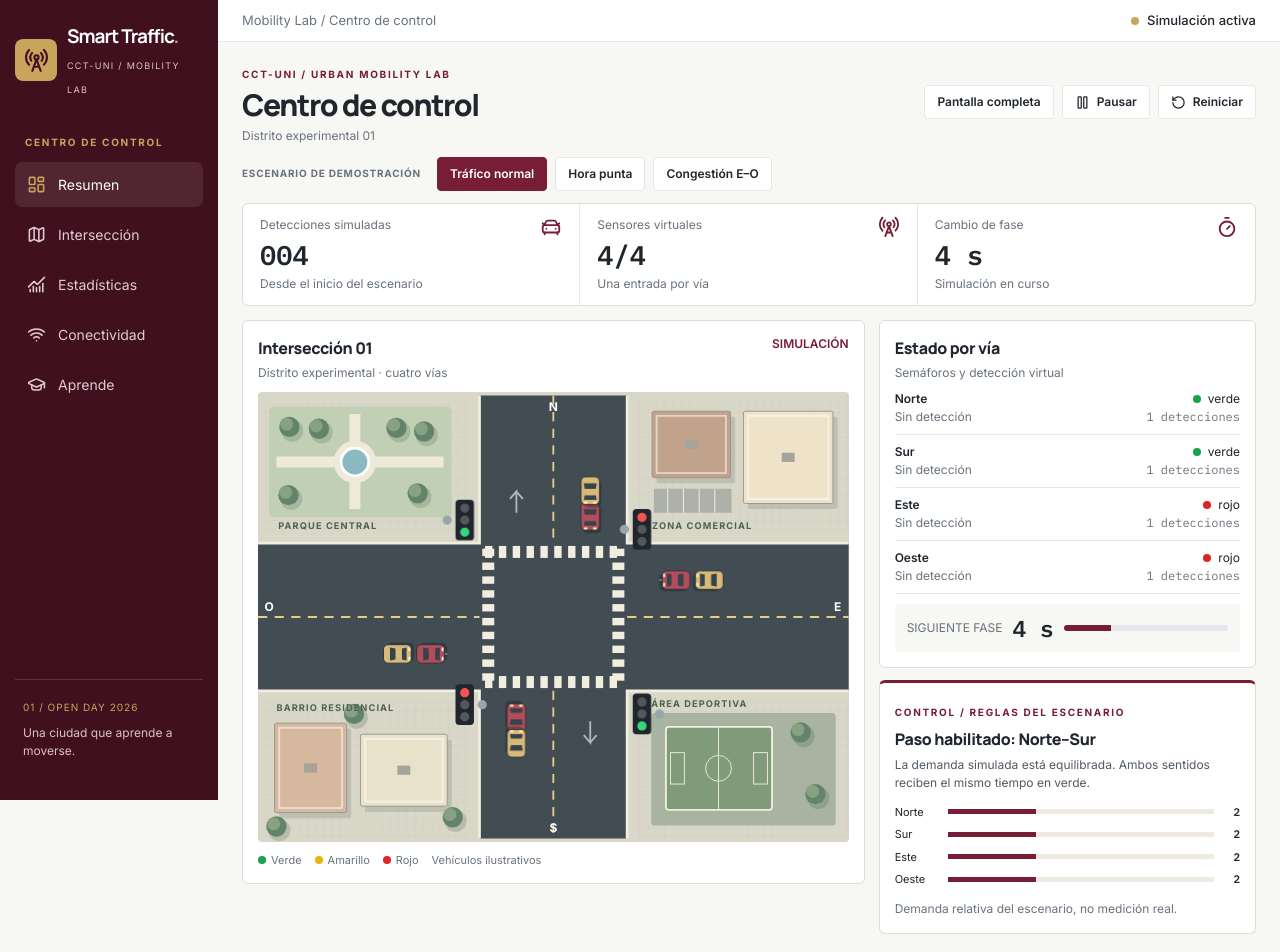
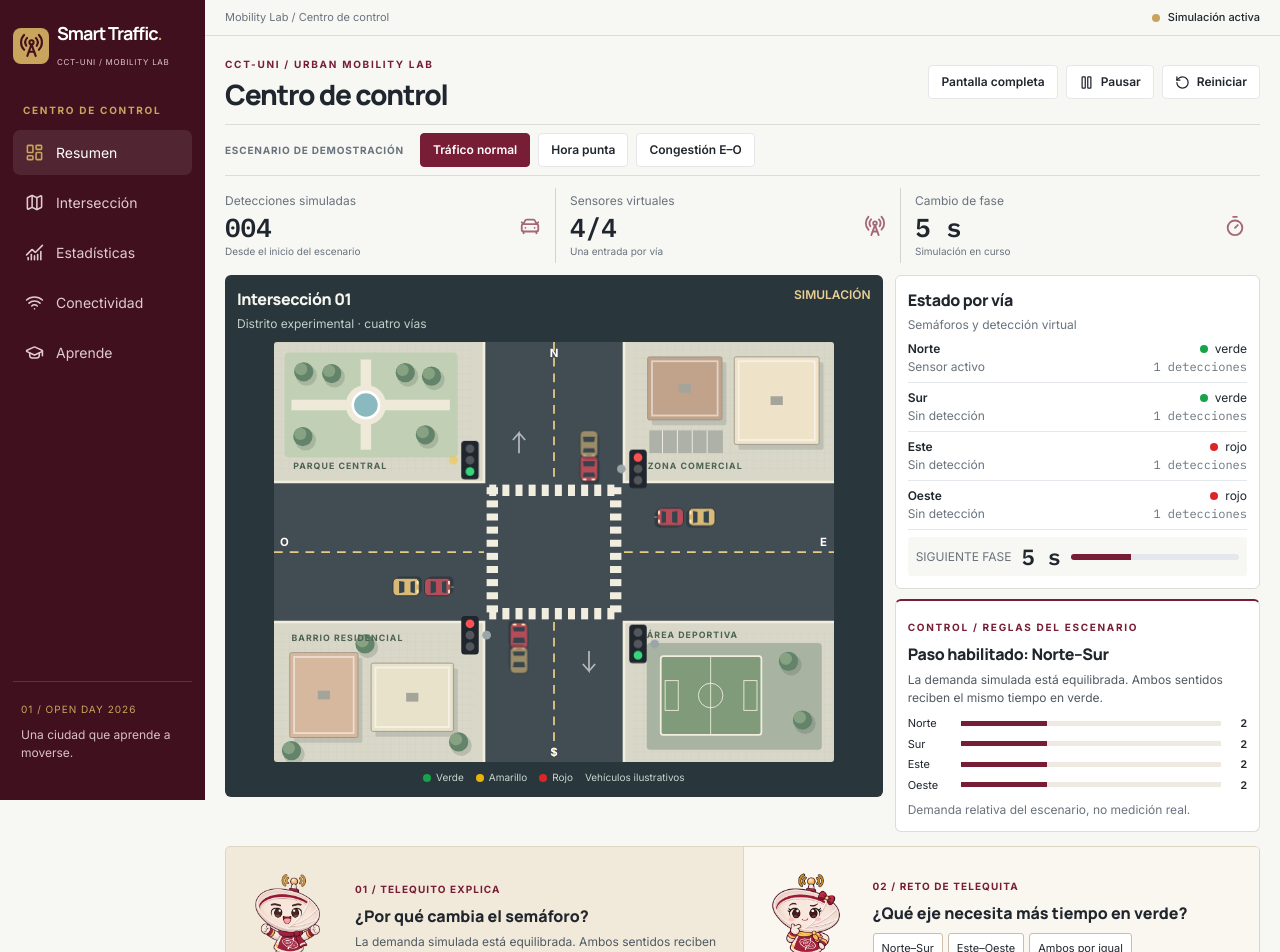
Before and after one commit to mafeeer29/smart-traffic-cct, a React (Vite) app in the folder dashboard/: page / in a window 1280 px wide. Shown: the top 952 px of the page. Built offline with nearby package versions, Linux system fonts and the light colour scheme.

Commit message:
style: redesign map-first operations console and mascot learning strip

```diff
--- a/dashboard/src/App.css
+++ b/dashboard/src/App.css
@@ -38,3 +38,24 @@
 @media(max-width:1050px){.st-sidebar{width:190px}.st-content{padding:16px}.st-hero{align-items:start}}
 @media(max-width:760px){.st-sidebar{width:100%;padding:12px}.st-brand{margin-bottom:10px}.st-content{padding:12px}.st-hero h1{font-size:25px}.st-workspace,.st-bottom{grid-template-columns:1fr}.st-metrics{grid-template-columns:1fr}.st-metric{border-right:0;border-bottom:1px solid #e4e7eb}.st-metric:last-child{border-bottom:0}.st-map{height:auto}.st-scenario{gap:6px}}
 @media(prefers-reduced-motion:reduce){.st-car-moving,.st-sensor{animation:none!important}}
+
+/* V0.3 / field operations: compact navigation, map-first console, editorial guide */
+.st-sidebar{width:205px;background:#40101e;padding:20px 13px}
+.st-brand{gap:8px;margin-bottom:32px}.st-brand-icon{width:36px;height:36px}.st-brand strong{font-size:18px;white-space:nowrap}.st-brand small{font-size:8px;letter-spacing:.7px;white-space:nowrap}
+.st-header{background:#f7f7f3;border-bottom:1px solid #dddcd5;min-height:36px;padding:7px 20px;font-size:11px}
+.st-content{padding:14px 20px 24px;max-width:none}
+.st-hero{margin-bottom:10px}.st-hero h1{font-size:28px;letter-spacing:-1.2px}.st-hero p{display:none}
+.st-scenario{padding:8px 0;border-top:1px solid #dddcd5;border-bottom:1px solid #dddcd5;margin-bottom:12px}
+.st-metrics{border:0;border-radius:0;background:transparent;margin-bottom:12px;grid-template-columns:repeat(3,minmax(0,1fr))}
+.st-metric{padding:4px 14px 4px 0;align-items:center;border-right:1px solid #d6d3ca;margin-right:14px}.st-metric:last-child{margin-right:0}.st-metric strong{font-size:26px;margin:0}.st-metric svg{opacity:.65}.st-metric .st-muted:last-child{font-size:10px}
+.st-workspace{grid-template-columns:minmax(0,1.8fr) minmax(260px,1fr);gap:12px}
+.st-map-panel{background:#29363b;color:#f6f5ee;border:0;padding:12px;overflow:hidden}
+.st-map-panel .st-muted{color:#c3ceca}.st-map-panel .text-brand-700{color:#e9cf97}
+.st-map{height:auto;max-height:clamp(245px,calc(100dvh - 380px),530px);aspect-ratio:4/3;background:transparent;margin:9px auto 0;width:auto;max-width:100%;border-radius:3px}
+.st-map-caption{color:#cbd5cf;justify-content:center;gap:12px;font-size:10px;margin-top:8px}
+.st-stack{gap:10px}.st-stack .st-panel{padding:12px}.st-lane{padding:6px 0}.st-timer{margin-top:7px;padding:5px 8px}.st-timer strong{font-size:22px}.st-decision{border-top:2px solid #781d36}.st-demand{margin:8px 0;gap:4px}
+.lab-below{margin-top:14px}.lab-guide{display:grid;grid-template-columns:1fr 1fr;background:#f1e9da;border:1px solid #ded5c4;border-radius:5px;overflow:hidden}.lab-guide-main,.lab-quiz{display:grid;grid-template-columns:100px minmax(0,1fr);align-items:center;gap:14px;padding:15px}.lab-quiz{border-left:1px solid #ded5c4;background:#faf7f0}.lab-guide img{width:100%;height:120px;object-fit:contain}.lab-kicker{font-size:10px;letter-spacing:1.1px;font-weight:800;color:#781d36}.lab-guide h2,.lab-guide h3{font-size:16px;font-weight:800;margin:5px 0}.lab-guide p{font-size:12px;line-height:1.5;color:#505a63}.lab-options{display:flex;gap:5px;flex-wrap:wrap;margin:8px 0}.lab-options button{font-size:11px;border:1px solid #cdbda9;padding:6px 8px;border-radius:3px;background:white}.lab-options button[aria-pressed=true]{background:#781d36;color:white;border-color:#781d36}
+.lab-events>div{display:grid;grid-template-columns:65px 1fr;gap:12px;padding:8px 0;border-bottom:1px solid #e4e7eb;font-size:12px}.lab-events time{font-family:'IBM Plex Mono',monospace;color:#781d36}.lab-events>div:last-child{border:0}
+.st-bottom{grid-template-columns:1fr 1fr}
+@media(max-width:1000px){.st-sidebar{width:184px}.st-brand strong{font-size:16px}.st-brand small{font-size:7px}.st-workspace{grid-template-columns:minmax(0,1.35fr) minmax(230px,1fr)}.lab-guide-main,.lab-quiz{grid-template-columns:70px 1fr;padding:10px}}
+@media(max-width:760px){.st-sidebar{width:100%}.st-brand{margin-bottom:10px}.st-content{padding:12px}.st-workspace,.st-bottom,.lab-guide{grid-template-columns:1fr}.st-map{width:100%;max-height:none;height:auto}.st-metrics{grid-template-columns:repeat(3,minmax(0,1fr))}.st-metric{border-bottom:0;margin-right:5px;padding:4px}.st-metric svg,.st-metric .st-muted:last-child{display:none}.st-metric strong{font-size:20px}.lab-quiz{border-left:0;border-top:1px solid #ded5c4}}
```
